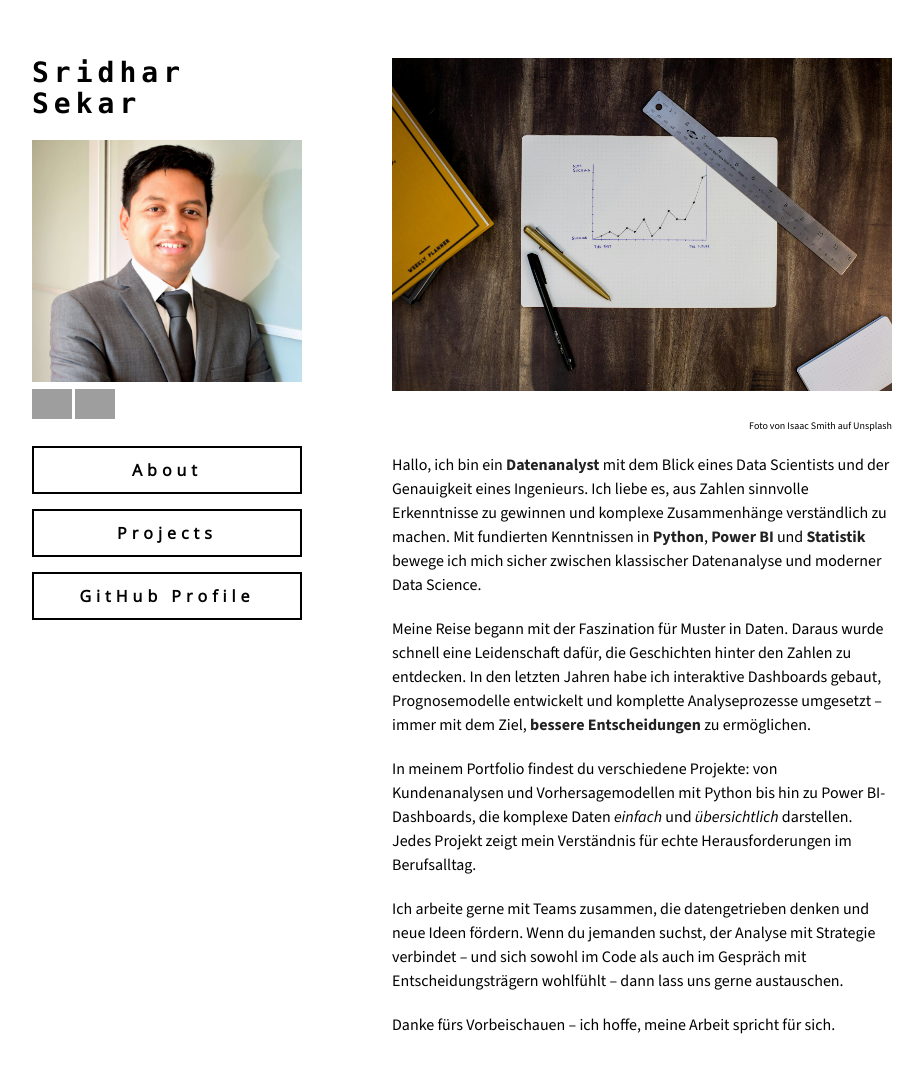
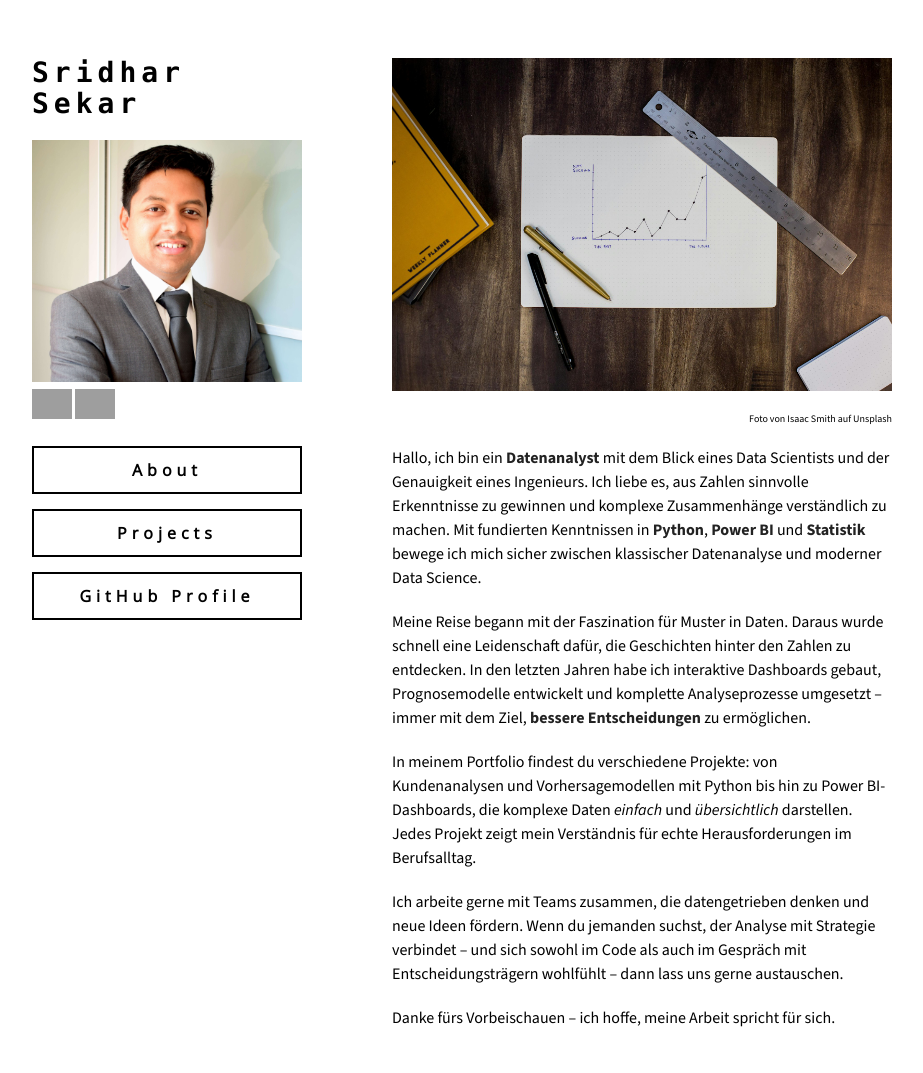
Before and after one commit to sridhar-portfolio/sridhar-portfolio.github.io, a Jekyll site: the page built from index.md, in a window 1280 px wide and 1107 px high. Shown: the top 1073 px of the window, without its empty margins (178-1101 px from the left). Built offline with Jekyll 4.4.1, drawn with Linux system fonts in a browser that asks for light colours; the repository's description, which GitHub fills in, is left out; grey boxes are pictures that could not be loaded.

Commit message:
Update jekyll-theme-minimal.scss

```diff
--- a/_sass/jekyll-theme-minimal.scss
+++ b/_sass/jekyll-theme-minimal.scss
@@ -355,5 +355,5 @@ footer {
 }
 
 .article-img {
-margin-bottom: 0px;
+display: block;
 }
```
